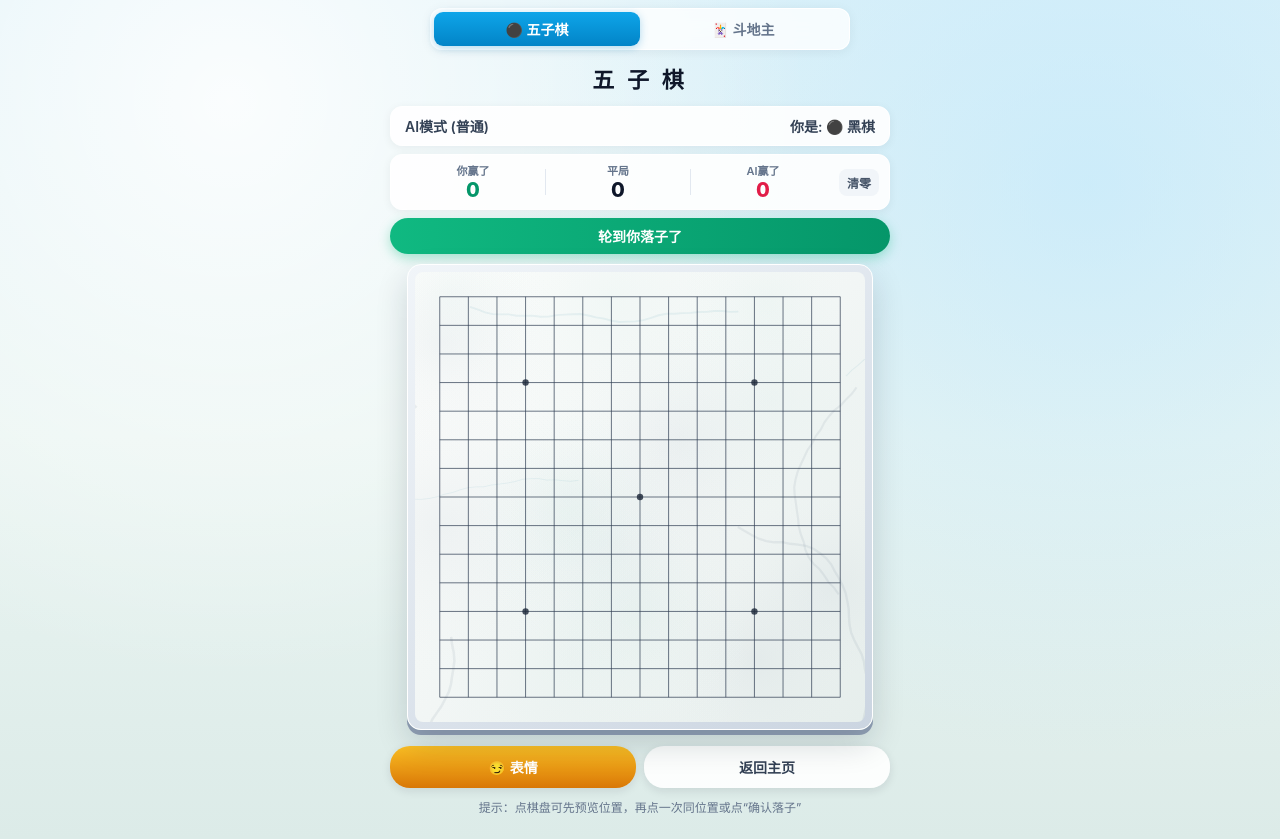
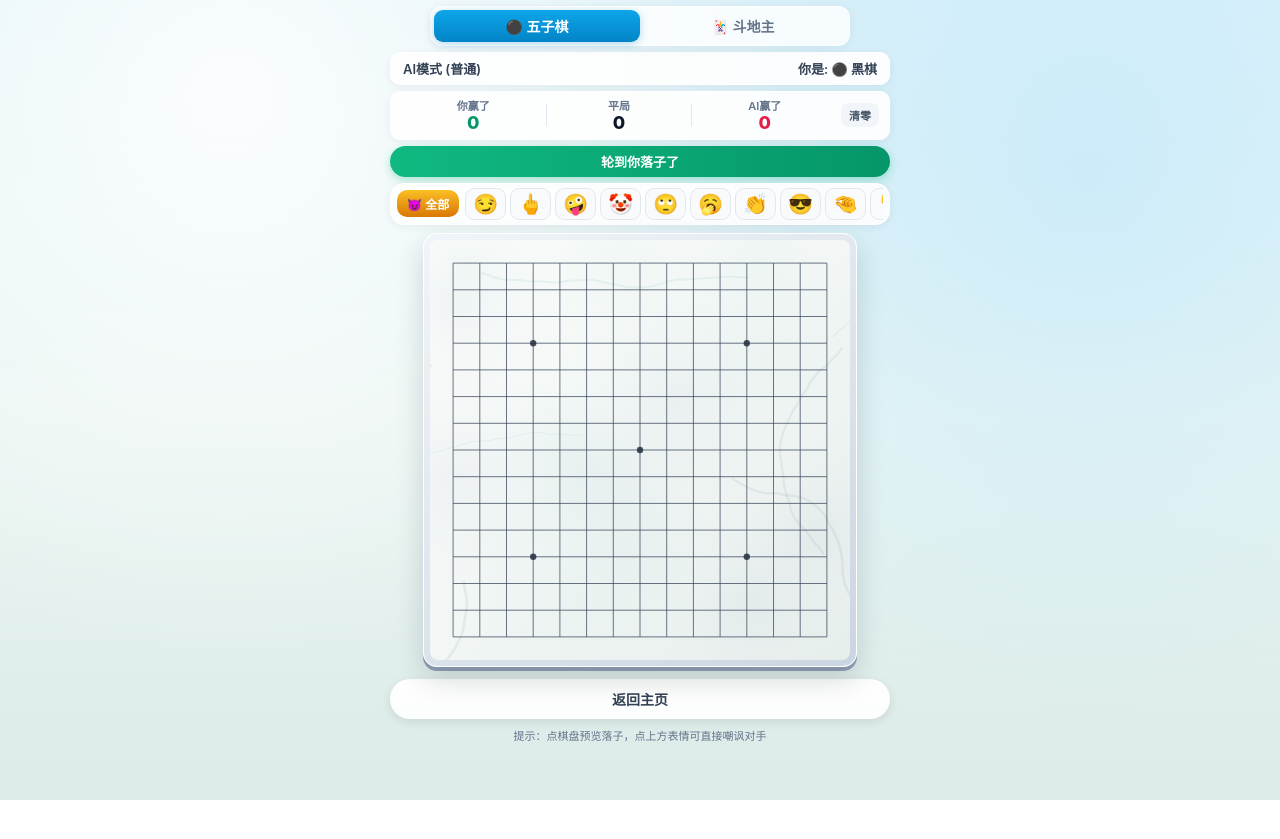
Before and after one commit to mzmz2957523384-coder/my-gomoku, a website: page public/index.html in a window 1280 px wide. Both pictures are taken after a click on the button "开始 AI 对战". After the commit the page ends 800 px from the top, so only its background shows below. Drawn offline with nearby package versions, Linux system fonts and the light colour scheme; no server answers.

Commit message:
Update index.html

```diff
--- a/public/index.html
+++ b/public/index.html
@@ -22,17 +22,17 @@
       flex-direction: column;
       align-items: center;
       min-height: 100vh;
-      padding: 8px 10px 24px;
+      padding: 6px 10px 14px;
       touch-action: manipulation;
       overflow-x: hidden;
     }
 
     .nav-tabs {
       display: flex; background: rgba(255, 255, 255, 0.78); backdrop-filter: blur(10px);
-      padding: 3px; border-radius: 12px; width: 100%; max-width: 420px; margin-bottom: 8px;
+      padding: 3px; border-radius: 12px; width: 100%; max-width: 420px; margin-bottom: 6px;
       border: 1px solid rgba(255,255,255,0.95); box-shadow: 0 2px 12px rgba(15, 23, 42, 0.06);
     }
-    .nav-tab { flex: 1; text-align: center; padding: 7px 0; border-radius: 9px; text-decoration: none; font-weight: 700; font-size: 14px; color: #64748b; }
+    .nav-tab { flex: 1; text-align: center; padding: 6px 0; border-radius: 9px; text-decoration: none; font-weight: 700; font-size: 14px; color: #64748b; }
     .nav-tab.active { background: linear-gradient(180deg, #0ea5e9 0%, #0284c7 100%); color: #fff; box-shadow: 0 2px 8px rgba(2, 132, 199, 0.3); }
 
     h1 { margin: 4px 0 12px; font-size: 22px; color: #0f172a; letter-spacing: 4px; font-weight: 800; }
@@ -66,36 +66,79 @@
     #game { display: none; flex-direction: column; align-items: center; width: 100%; max-width: 500px; }
     .info-bar {
       width: 100%; display: flex; justify-content: space-between; align-items: center;
-      background: rgba(255, 255, 255, 0.9); border: 1px solid #fff; padding: 9px 14px;
-      border-radius: 12px; margin-bottom: 8px; font-size: 14px; font-weight: 600; color: #334155;
-      box-shadow: 0 2px 10px rgba(15, 23, 42, 0.06);
+      background: rgba(255, 255, 255, 0.9); border: 1px solid #fff; padding: 6px 12px;
+      border-radius: 10px; margin-bottom: 6px; font-size: 13px; font-weight: 600; color: #334155;
+      box-shadow: 0 2px 8px rgba(15, 23, 42, 0.06);
     }
 
     .score-bar {
       width: 100%; display: flex; align-items: center; justify-content: space-around;
-      background: rgba(255, 255, 255, 0.9); border: 1px solid #fff; padding: 7px 10px;
-      border-radius: 12px; margin-bottom: 8px; box-shadow: 0 2px 10px rgba(15, 23, 42, 0.06);
+      background: rgba(255, 255, 255, 0.9); border: 1px solid #fff; padding: 5px 10px;
+      border-radius: 10px; margin-bottom: 6px; box-shadow: 0 2px 8px rgba(15, 23, 42, 0.06);
     }
     .score-item { display: flex; flex-direction: column; align-items: center; flex: 1; }
     .score-label { font-size: 11px; color: #64748b; font-weight: 600; }
-    .score-num { font-size: 20px; font-weight: 800; color: #0f172a; line-height: 1.2; }
+    .score-num { font-size: 18px; font-weight: 800; color: #0f172a; line-height: 1.15; }
     .score-win .score-num { color: #059669; }
     .score-lose .score-num { color: #e11d48; }
-    .score-divider { width: 1px; height: 26px; background: #e2e8f0; }
-    #resetScoreBtn { background: #f1f5f9; color: #475569; font-size: 12px; padding: 5px 8px; border-radius: 8px; margin-left: 4px; display: none; }
+    .score-divider { width: 1px; height: 22px; background: #e2e8f0; }
+    #resetScoreBtn { background: #f1f5f9; color: #475569; font-size: 11px; padding: 4px 8px; border-radius: 8px; margin-left: 4px; display: none; }
 
     .status-banner {
-      width: 100%; text-align: center; padding: 8px 12px; border-radius: 20px; font-weight: 700; font-size: 14px;
-      margin-bottom: 10px; background: rgba(255, 255, 255, 0.9); color: #475569; box-shadow: 0 2px 8px rgba(15, 23, 42, 0.06);
+      width: 100%; text-align: center; padding: 6px 12px; border-radius: 20px; font-weight: 700; font-size: 13px;
+      margin-bottom: 6px; background: rgba(255, 255, 255, 0.9); color: #475569; box-shadow: 0 2px 8px rgba(15, 23, 42, 0.06);
     }
-    .status-my-turn { background: linear-gradient(90deg, #10b981, #059669); color: #fff; box-shadow: 0 4px 12px rgba(16, 185, 129, 0.35); }
-    .status-win { background: linear-gradient(90deg, #f59e0b, #d97706); color: #fff; box-shadow: 0 4px 12px rgba(245, 158, 11, 0.4); }
+    .status-my-turn { background: linear-gradient(90deg, #10b981, #059669); color: #fff; box-shadow: 0 3px 10px rgba(16, 185, 129, 0.35); }
+    .status-win { background: linear-gradient(90deg, #f59e0b, #d97706); color: #fff; box-shadow: 0 3px 10px rgba(245, 158, 11, 0.4); }
+
+    /* 棋盘正上方的单行快捷表情条（不用往下滑，单手秒点） */
+    .emote-quick-bar {
+      width: 100%;
+      display: flex;
+      align-items: center;
+      gap: 6px;
+      background: rgba(255, 255, 255, 0.88);
+      border: 1px solid #fff;
+      border-radius: 14px;
+      padding: 4px 6px;
+      margin-bottom: 8px;
+      box-shadow: 0 2px 8px rgba(15, 23, 42, 0.06);
+    }
+    .emote-all-btn {
+      flex-shrink: 0;
+      background: linear-gradient(180deg, #fbbf24, #d97706);
+      color: #fff;
+      padding: 5px 10px;
+      font-size: 12px;
+      border-radius: 10px;
+    }
+    .emote-strip {
+      display: flex;
+      align-items: center;
+      gap: 4px;
+      overflow-x: auto;
+      scrollbar-width: none;
+      -ms-overflow-style: none;
+      flex: 1;
+    }
+    .emote-strip::-webkit-scrollbar { display: none; }
+    .emote-quick-chip {
+      flex-shrink: 0;
+      background: #f8fafc;
+      border: 1px solid #e2e8f0;
+      border-radius: 9px;
+      padding: 3px 7px;
+      font-size: 20px;
+      line-height: 1.2;
+      cursor: pointer;
+    }
+    .emote-quick-chip:active { background: #fef3c7; border-color: #f59e0b; transform: scale(0.9); }
 
     .board-frame {
       position: relative;
-      padding: 7px; background: linear-gradient(145deg, #f1f5f9, #cbd5e1);
+      padding: 6px; background: linear-gradient(145deg, #f1f5f9, #cbd5e1);
       border-radius: 14px; border: 1px solid #fff;
-      box-shadow: 0 14px 32px rgba(15, 23, 42, 0.16), 0 5px 0 #94a3b8;
+      box-shadow: 0 12px 28px rgba(15, 23, 42, 0.16), 0 4px 0 #94a3b8;
     }
     canvas { display: block; border-radius: 8px; touch-action: none; }
 
@@ -103,12 +146,12 @@
     .emote-toast {
       position: absolute;
       left: 50%;
-      top: 16px;
+      top: 14px;
       transform: translateX(-50%);
       background: rgba(255, 255, 255, 0.96);
       border: 2px solid #f59e0b;
       border-radius: 24px;
-      padding: 8px 16px;
+      padding: 7px 14px;
       display: none;
       align-items: center;
       gap: 8px;
@@ -122,30 +165,51 @@
       0% { transform: translateX(-50%) scale(0.5) translateY(14px); opacity: 0; }
       100% { transform: translateX(-50%) scale(1) translateY(0); opacity: 1; }
     }
-    .emote-toast-icon { font-size: 32px; line-height: 1; }
+    .emote-toast-icon { font-size: 30px; line-height: 1; }
     .emote-toast-body { display: flex; flex-direction: column; }
     .emote-toast-who { font-size: 11px; color: #d97706; font-weight: 800; }
     .emote-toast-text { font-size: 14px; color: #0f172a; font-weight: 700; }
 
-    .controls { width: 100%; margin-top: 16px; display: flex; flex-wrap: wrap; gap: 8px; }
-    .controls button { flex: 1; min-width: 95px; padding: 11px 10px; font-size: 14px; border-radius: 20px; box-shadow: 0 3px 10px rgba(15, 23, 42, 0.1); }
+    .controls { width: 100%; margin-top: 12px; display: flex; flex-wrap: wrap; gap: 8px; }
+    .controls button { flex: 1; min-width: 95px; padding: 10px 10px; font-size: 14px; border-radius: 20px; box-shadow: 0 3px 10px rgba(15, 23, 42, 0.1); }
     #confirmBtn { background: linear-gradient(180deg, #10b981, #059669); color: #fff; flex: 2; min-width: 140px; display: none; }
     #undoBtn { background: #475569; color: #fff; display: none; }
     #restartBtn { background: linear-gradient(180deg, #f59e0b, #d97706); color: #fff; display: none; }
-    #emoteBtn { background: linear-gradient(180deg, #fbbf24, #d97706); color: #fff; }
     #shareBtn { background: linear-gradient(180deg, #0ea5e9, #0284c7); color: #fff; display: none; }
     #backBtn { background: rgba(255,255,255,0.92); color: #334155; }
 
-    /* 嘲讽表情选择抽屉 */
-    .emote-drawer {
+    /* 屏幕居中悬浮的表情词库弹窗（不需滑动页面） */
+    .emote-modal-mask {
       display: none;
+      position: fixed;
+      inset: 0;
+      background: rgba(15, 23, 42, 0.45);
+      align-items: center;
+      justify-content: center;
+      padding: 14px;
+      z-index: 99;
+    }
+    .emote-modal-box {
+      background: #fff;
       width: 100%;
-      margin-top: 10px;
-      background: rgba(255, 255, 255, 0.95);
-      border: 1px solid #fff;
-      border-radius: 16px;
-      padding: 10px;
-      box-shadow: 0 8px 24px rgba(15, 23, 42, 0.12);
+      max-width: 360px;
+      max-height: 82vh;
+      overflow-y: auto;
+      border-radius: 18px;
+      padding: 14px;
+      box-shadow: 0 14px 36px rgba(15, 23, 42, 0.25);
+    }
+    .emote-modal-head {
+      display: flex;
+      justify-content: space-between;
+      align-items: center;
+      margin-bottom: 10px;
+      font-weight: 800;
+      font-size: 15px;
+      color: #0f172a;
+    }
+    .emote-grid {
+      display: grid;
       grid-template-columns: repeat(3, 1fr);
       gap: 6px;
     }
@@ -164,7 +228,7 @@
     .emote-item-icon { font-size: 24px; line-height: 1.1; }
     .emote-item-text { font-size: 11px; color: #475569; font-weight: 600; text-align: center; }
 
-    .tip { font-size: 12px; color: #64748b; margin-top: 10px; text-align: center; }
+    .tip { font-size: 11px; color: #64748b; margin-top: 8px; text-align: center; }
   </style>
 </head>
 <body>
@@ -173,7 +237,7 @@
     <a href="/doudizhu.html" class="nav-tab">🃏 斗地主</a>
   </div>
 
-  <h1>五 子 棋</h1>
+  <h1 id="mainTitle">五 子 棋</h1>
 
   <div id="lobby">
     <div class="card invite-highlight" id="inviteCard" style="display:none;">
@@ -228,6 +292,12 @@
 
     <div class="status-banner" id="statusBanner">准备中...</div>
 
+    <!-- 棋盘正上方的快捷表情栏 -->
+    <div class="emote-quick-bar">
+      <button class="emote-all-btn" id="emoteAllBtn">😈 全部</button>
+      <div class="emote-strip" id="emoteStrip"></div>
+    </div>
+
     <div class="board-frame">
       <div class="emote-toast" id="emoteToast">
         <span class="emote-toast-icon" id="toastIcon">😏</span>
@@ -243,19 +313,28 @@
       <button id="confirmBtn">确认落子</button>
       <button id="undoBtn">悔棋</button>
       <button id="restartBtn">再来一局</button>
-      <button id="emoteBtn">😏 表情</button>
       <button id="shareBtn">复制邀请</button>
       <button id="backBtn">返回主页</button>
     </div>
 
-    <div class="emote-drawer" id="emoteDrawer"></div>
+    <div class="tip">提示：点棋盘预览落子，点上方表情可直接嘲讽对手</div>
+  </div>
 
-    <div class="tip">提示：点棋盘可先预览位置，再点一次同位置或点“确认落子”</div>
+  <!-- 悬浮居中表情弹窗 -->
+  <div class="emote-modal-mask" id="emoteModal">
+    <div class="emote-modal-box">
+      <div class="emote-modal-head">
+        <span>😈 选择嘲讽表情</span>
+        <button id="closeEmoteModal" style="padding:4px 10px; font-size:12px; background:#f1f5f9; color:#475569;">关闭</button>
+      </div>
+      <div class="emote-grid" id="emoteGrid"></div>
+    </div>
   </div>
 
   <script src="/socket.io/socket.io.js"></script>
   <script>
     const socket = io();
+    const mainTitle = document.getElementById('mainTitle');
     const lobbyEl = document.getElementById('lobby');
     const gameEl = document.getElementById('game');
     const inviteCard = document.getElementById('inviteCard');
@@ -280,8 +359,11 @@
     const confirmBtn = document.getElementById('confirmBtn');
     const undoBtn = document.getElementById('undoBtn');
     const restartBtn = document.getElementById('restartBtn');
-    const emoteBtn = document.getElementById('emoteBtn');
-    const emoteDrawer = document.getElementById('emoteDrawer');
+    const emoteAllBtn = document.getElementById('emoteAllBtn');
+    const emoteStrip = document.getElementById('emoteStrip');
+    const emoteModal = document.getElementById('emoteModal');
+    const emoteGrid = document.getElementById('emoteGrid');
+    const closeEmoteModal = document.getElementById('closeEmoteModal');
     const emoteToast = document.getElementById('emoteToast');
     const toastIcon = document.getElementById('toastIcon');
     const toastWho = document.getElementById('toastWho');
@@ -291,24 +373,24 @@
     const canvas = document.getElementById('board');
     const ctx = canvas.getContext('2d');
 
-    // 21 个全设备通用嘲讽黄脸表情包与手势（含中指）
+    // 最常用的放最前面，不用滑动直接就能点
     const EMOTES = [
       { icon: '😏', text: '这步棋稳了' },
+      { icon: '🖕', text: '国际友好手势' },
       { icon: '🤪', text: '略略略，堵不到' },
-      { icon: '😜', text: '不小心连四个了' },
-      { icon: '🤭', text: '嘻嘻，中计了吧' },
+      { icon: '🤡', text: '小丑竟是你自己' },
       { icon: '🙄', text: '快点呀，等花谢了' },
       { icon: '🥱', text: '好困，还没想好吗' },
+      { icon: '👏', text: '妙啊！给你鼓掌' },
       { icon: '😎', text: '拿捏，毫无压力' },
+      { icon: '🤏', text: '就差那么一点点' },
+      { icon: '👎', text: '这步棋太臭了' },
+      { icon: '🤭', text: '嘻嘻，中计了吧' },
+      { icon: '😜', text: '不小心连四个了' },
       { icon: '🤔', text: '就这？下啥呢' },
-      { icon: '🤡', text: '小丑竟是你自己' },
       { icon: '🥳', text: '提前开香槟咯' },
       { icon: '😤', text: '放马过来吧' },
       { icon: '🥺', text: '求大哥手下留情' },
-      { icon: '🖕', text: '国际友好手势' },
-      { icon: '🤏', text: '就差那么一点点' },
-      { icon: '👎', text: '这步棋太臭了' },
-      { icon: '👏', text: '妙啊！给你鼓掌' },
       { icon: '👉', text: '就是你，别跑' },
       { icon: '👊', text: '吃我一拳' },
       { icon: '✌️', text: '轻松拿下' },
@@ -323,21 +405,16 @@
       toastIcon.textContent = icon;
       toastText.textContent = text;
       emoteToast.style.display = 'none';
-      void emoteToast.offsetWidth; // 触发重新播放弹跳动画
+      void emoteToast.offsetWidth;
       emoteToast.style.display = 'flex';
       toastTimer = setTimeout(() => { emoteToast.style.display = 'none'; }, 2400);
     }
 
-    // 渲染表情选择网格
-    EMOTES.forEach(em => {
-      const btn = document.createElement('div');
-      btn.className = 'emote-item';
-      btn.innerHTML = `<span class="emote-item-icon">${em.icon}</span><span class="emote-item-text">${em.text}</span>`;
-      btn.onclick = () => {
+    function sendEmote(em) {
       const now = Date.now();
       if (now - lastEmoteTime < 900) return;
       lastEmoteTime = now;
-        emoteDrawer.style.display = 'none';
+      emoteModal.style.display = 'none';
       if (mode === 'online') {
         socket.emit('emote', em);
       } else if (mode === 'ai') {
@@ -355,18 +432,31 @@
           showEmoteToast('AI 回敬:', pick.icon, pick.text);
         }, 650);
       }
-      };
-      emoteDrawer.appendChild(btn);
+    }
+
+    // 填充上方单行快捷条 + 居中弹窗网格
+    EMOTES.forEach(em => {
+      const chip = document.createElement('button');
+      chip.className = 'emote-quick-chip';
+      chip.textContent = em.icon;
+      chip.title = em.text;
+      chip.onclick = () => sendEmote(em);
+      emoteStrip.appendChild(chip);
+
+      const item = document.createElement('div');
+      item.className = 'emote-item';
+      item.innerHTML = `<span class="emote-item-icon">${em.icon}</span><span class="emote-item-text">${em.text}</span>`;
+      item.onclick = () => sendEmote(em);
+      emoteGrid.appendChild(item);
     });
 
-    emoteBtn.onclick = () => {
-      emoteDrawer.style.display = (emoteDrawer.style.display === 'grid') ? 'none' : 'grid';
-    };
+    emoteAllBtn.onclick = () => { emoteModal.style.display = 'flex'; };
+    closeEmoteModal.onclick = () => { emoteModal.style.display = 'none'; };
+    emoteModal.onclick = (e) => { if (e.target === emoteModal) emoteModal.style.display = 'none'; };
 
     socket.on('emote', ({ fromId, icon, text }) => {
       if (mode !== 'online') return;
-      const who = (fromId === socket.id) ? '你发出了:' : '对手嘲讽你:';
-      showEmoteToast(who, icon, text);
+      showEmoteToast(fromId === socket.id ? '你发出了:' : '对手嘲讽你:', icon, text);
     });
 
     let mode = '', previewPos = null, onlineState = null, myColor = 0, lastOnlineMoveCount = 0;
@@ -385,7 +475,7 @@
     }
 
     let boardBgCanvas = document.createElement('canvas');
-    let boardPx = 350, padding = 18, cellSize = 23;
+    let boardPx = 340, padding = 18, cellSize = 22;
 
     function buildMarbleBoard(size, dpr) {
       boardBgCanvas.width = size * dpr; boardBgCanvas.height = size * dpr;
@@ -441,7 +531,7 @@
 
     function resizeCanvas() {
       const dpr = window.devicePixelRatio || 1;
-      boardPx = Math.min(window.innerWidth - 34, 450);
+      boardPx = Math.min(window.innerWidth - 34, 420);
       padding = boardPx * 0.055; cellSize = (boardPx - padding * 2) / 14;
       canvas.style.width = boardPx + 'px'; canvas.style.height = boardPx + 'px';
       canvas.width = boardPx * dpr; canvas.height = boardPx * dpr;
@@ -470,7 +560,7 @@
 
     socket.on('errorMsg', (msg) => alert(msg));
     socket.on('joined', ({ roomId }) => {
-      mode = 'online'; lobbyEl.style.display = 'none'; gameEl.style.display = 'flex';
+      mode = 'online'; mainTitle.style.display = 'none'; lobbyEl.style.display = 'none'; gameEl.style.display = 'flex';
       roomLabel.textContent = `房间: ${roomId}`;
       window.history.replaceState({}, '', `${window.location.pathname}?room=${encodeURIComponent(roomId)}`);
       resizeCanvas();
@@ -496,7 +586,7 @@
       animPiece = null; mode = 'ai'; aiBoard = createEmptyBoard();
       aiTurn = 1; aiWinner = 0; aiLastMove = null; aiHistory = []; aiThinking = false; previewPos = null;
       const diffNames = { easy: '入门', medium: '普通', hard: '高手' };
-      lobbyEl.style.display = 'none'; gameEl.style.display = 'flex';
+      mainTitle.style.display = 'none'; lobbyEl.style.display = 'none'; gameEl.style.display = 'flex';
       roomLabel.textContent = `AI模式 (${diffNames[aiDiff]})`; roleLabel.textContent = '你是: ⚫ 黑棋';
       resizeCanvas(); updateUI();
     }
@@ -733,7 +823,8 @@
     };
     backBtn.onclick = () => {
       if (aiTimer) clearTimeout(aiTimer); if (rafId) cancelAnimationFrame(rafId); animPiece = null;
-      emoteDrawer.style.display = 'none';
+      emoteModal.style.display = 'none';
+      mainTitle.style.display = 'block';
       if (mode === 'online') window.location.href = window.location.pathname;
       else { mode = ''; gameEl.style.display = 'none'; lobbyEl.style.display = 'flex'; }
     };
```
Lines whose indentation alone changed are shown as unchanged.
